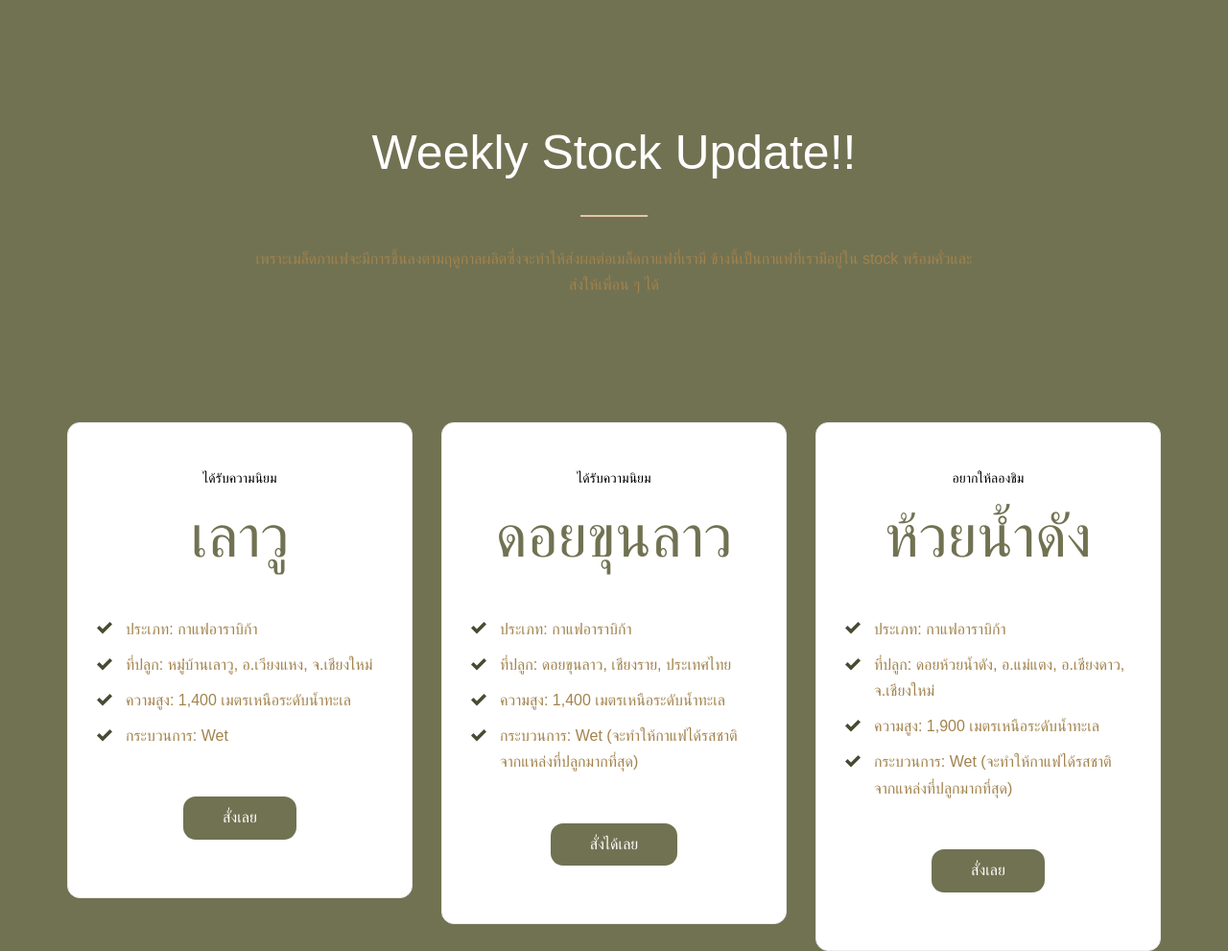
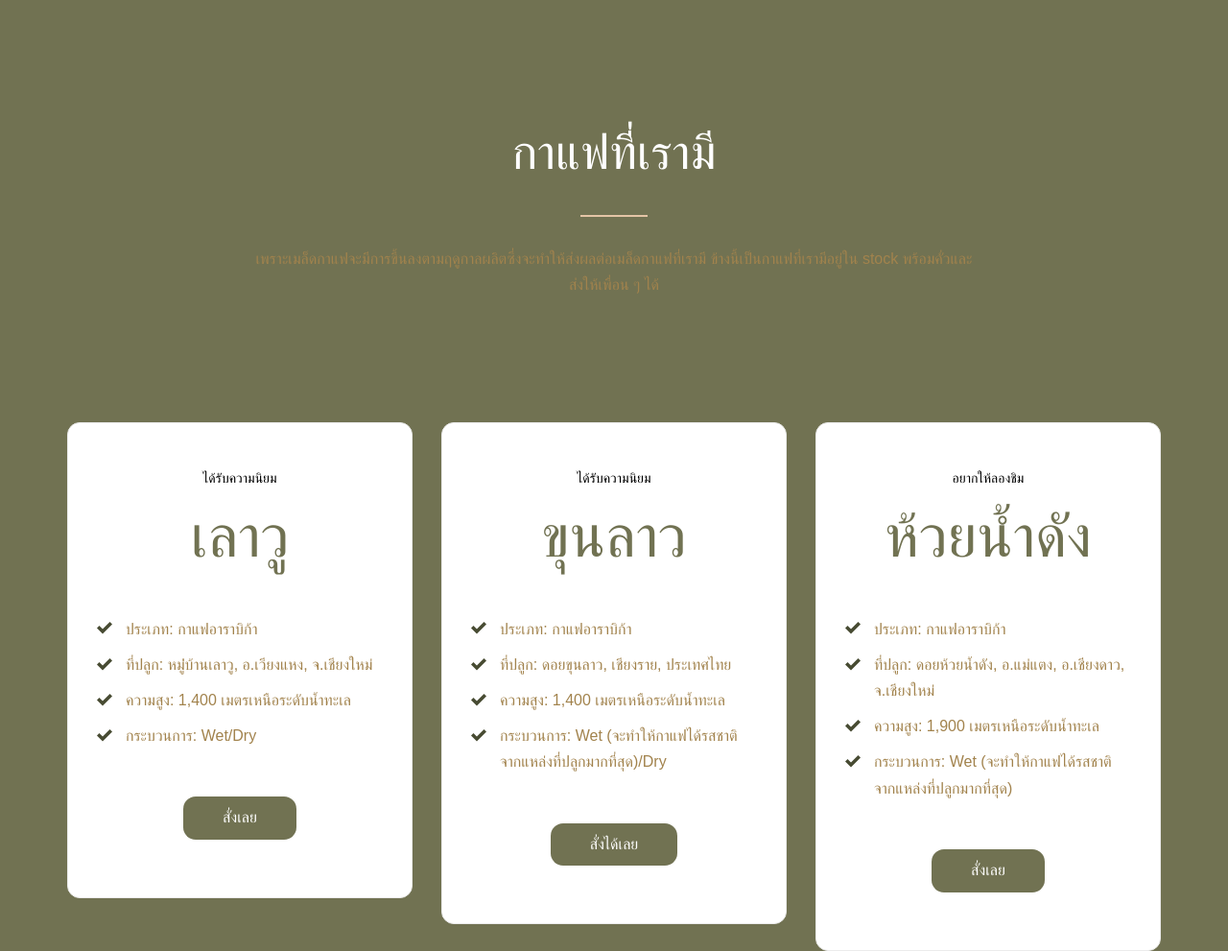
Before and after one commit to Meepor-roaster/order, a website: page index.html in a window 1280 px wide. Shown: the part 720-1711 px from the top of the page at 96% size. Drawn offline with Linux system fonts and the light colour scheme; files whose address does not match are found by name.

Commit message:
Update index.html

```diff
--- a/index.html
+++ b/index.html
@@ -60,7 +60,7 @@
       <div class="container">
         <div class="row text-center mb100">
           <div class="col-md-8 col-md-offset-2 probootstrap-section-heading">
-            <h2 class="mb30 text-black probootstrap-heading">Weekly Stock Update!!</h2>
+            <h2 class="mb30 text-black probootstrap-heading">กาแฟที่เรามี</h2>
             <p calss="col-md-12">เพราะเมล็ดกาแฟจะมีการขึ้นลงตามฤดูกาลผลิตซึ่งจะทำให้ส่งผลต่อเมล็ดกาแฟที่เรามี ข้างนี้เป็นกาแฟที่เรามีอยู่ใน stock พร้อมคั่วและส่งให้เพื่อน ๆ ได้</p>
           </div>
         </div>
@@ -75,7 +75,7 @@
                 <li class="probootstrap-check">ประเภท: กาแฟอาราบิก้า</li>
                 <li class="probootstrap-check">ที่ปลูก: หมู่่บ้านเลาวู, อ.เวียงแหง, จ.เชียงใหม่</li>
                 <li class="probootstrap-check">ความสูง: 1,400 เมตรเหนือระดับน้ำทะเล</li>
-                <li class="probootstrap-check">กระบวนการ: Wet </li>
+                <li class="probootstrap-check">กระบวนการ: Wet/Dry </li>
               </ul>
               <p><a href="#" class="btn btn-black">สั่งเลย</a></p>
             </div>
@@ -83,12 +83,12 @@
           <div class="col-md-4">
             <div class="probootstrap-pricing">
               <h2>ได้รับความนิยม</h2>
-              <p class="probootstrap-price"><strong>ดอยขุนลาว</strong></p>
+              <p class="probootstrap-price"><strong>ขุนลาว</strong></p>
               <ul class="probootstrap-list text-left mb50">
                 <li class="probootstrap-check">ประเภท: กาแฟอาราบิก้า</li>
                 <li class="probootstrap-check">ที่ปลูก: ดอยขุนลาว, เชียงราย, ประเทศไทย</li>
                 <li class="probootstrap-check">ความสูง: 1,400 เมตรเหนือระดับน้ำทะเล</li>
-                <li class="probootstrap-check">กระบวนการ: Wet (จะทำให้กาแฟได้รสชาติจากแหล่งที่ปลูกมากที่สุด)</li>
+                <li class="probootstrap-check">กระบวนการ: Wet (จะทำให้กาแฟได้รสชาติจากแหล่งที่ปลูกมากที่สุด)/Dry </li>
               </ul>
               <p><a href="#" class="btn btn-black">สั่งได้เลย</a></p>
             </div>
```
